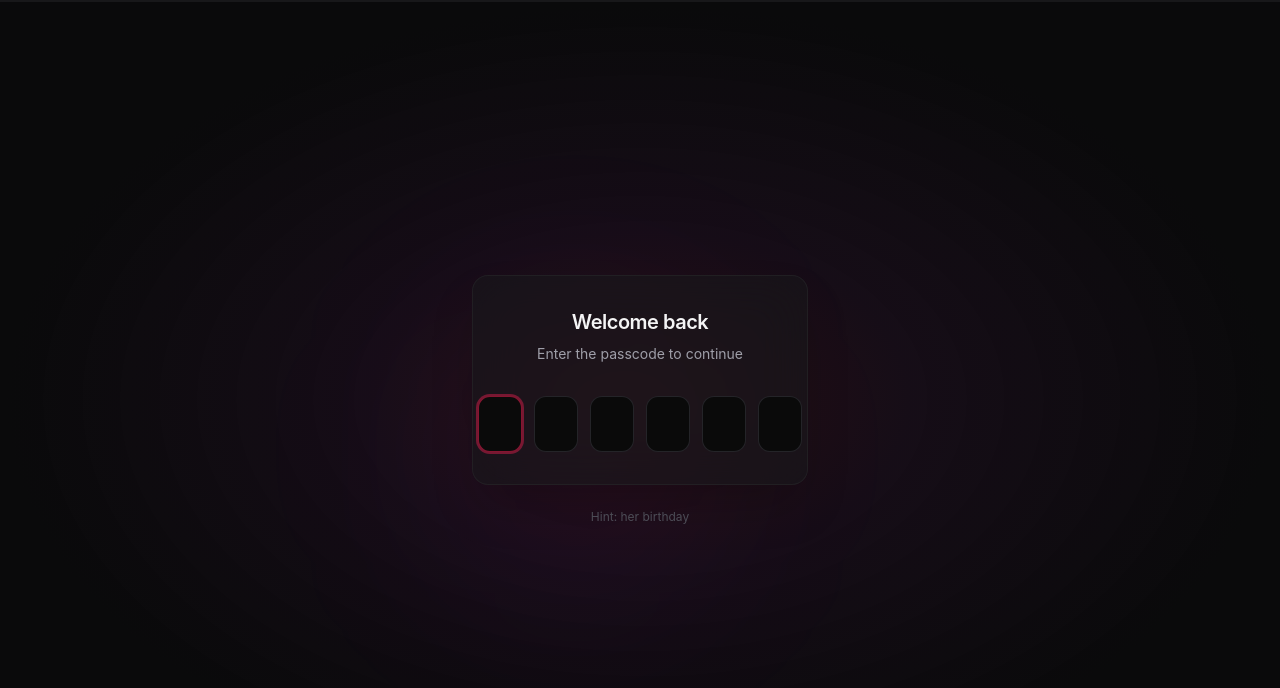
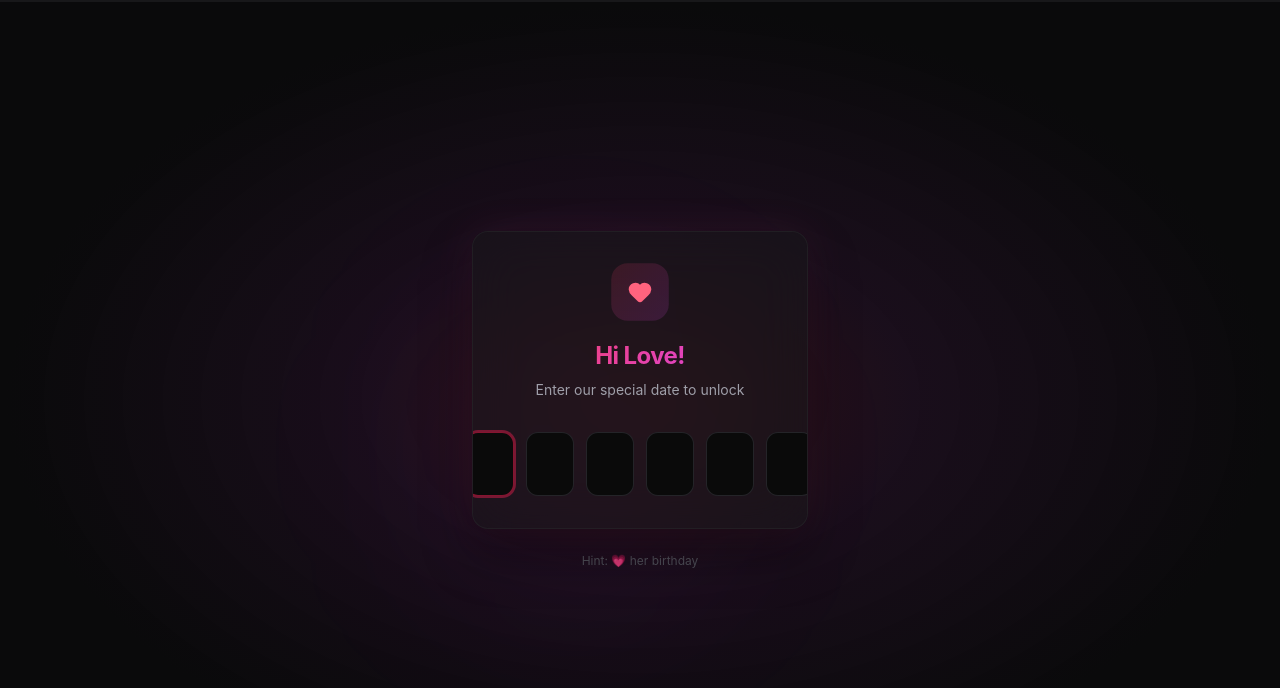
Before and after one commit to EdrianHernandez/pandaa, a React (Vite) app: page / in a window 1280 px wide. Shown: the top 688 px of the page. Built offline with nearby package versions, Linux system fonts and the light colour scheme; the HTML template or start-up script is replaced by a standard one.

Commit message:
Enhance entry gate with romantic styling, floating hearts, and 'Hi Love!' greeting

```diff
--- a/src/pages/EntryGate.jsx
+++ b/src/pages/EntryGate.jsx
@@ -1,9 +1,66 @@
 import { useState, useRef, useEffect } from "react";
-import { motion } from "framer-motion";
+import { motion, AnimatePresence } from "framer-motion";
 import { Heart } from "lucide-react";
 
 const PASSCODE = "100904";
 const LENGTH = 6;
+
+function FloatingHeart({ delay, x, size }) {
+  return (
+    <motion.div
+      className="pointer-events-none absolute"
+      initial={{ opacity: 0, y: 20, x, scale: 0.5 }}
+      animate={{
+        opacity: [0, 0.6, 0.6, 0],
+        y: [20, -120, -260, -400],
+        x: [x, x + 15, x - 10, x + 5],
+        scale: [0.5, 1, 0.9, 0.6],
+      }}
+      transition={{
+        duration: 6,
+        delay,
+        repeat: Infinity,
+        ease: "easeOut",
+      }}
+    >
+      <Heart
+        className="text-rose-400/40"
+        fill="currentColor"
+        style={{ width: size, height: size }}
+      />
+    </motion.div>
+  );
+}
+
+const hearts = [
+  { delay: 0, x: -80, size: 14 },
+  { delay: 1.5, x: 60, size: 10 },
+  { delay: 3, x: -30, size: 16 },
+  { delay: 0.8, x: 90, size: 12 },
+  { delay: 2.2, x: -60, size: 11 },
+];
+
+function SuccessBurst() {
+  return (
+    <div className="pointer-events-none absolute inset-0 flex items-center justify-center">
+      {[...Array(5)].map((_, i) => (
+        <motion.div
+          key={i}
+          initial={{ opacity: 1, scale: 0, x: 0, y: 0 }}
+          animate={{
+            opacity: [1, 1, 0],
+            scale: [0, 1.2, 0.8],
+            x: Math.cos((i * 72 * Math.PI) / 180) * 60,
+            y: Math.sin((i * 72 * Math.PI) / 180) * 60 - 20,
+          }}
+          transition={{ duration: 0.8, ease: "easeOut" }}
+        >
+          <Heart className="h-4 w-4 text-rose-400" fill="currentColor" />
+        </motion.div>
+      ))}
+    </div>
+  );
+}
 
 export default function EntryGate({ onNext }) {
   const [digits, setDigits] = useState(Array(LENGTH).fill(""));
@@ -46,7 +103,7 @@ export default function EntryGate({ onNext }) {
       const code = digits.join("");
       if (code === PASSCODE) {
         setSuccess(true);
-        setTimeout(() => onNext(), 600);
+        setTimeout(() => onNext(), 1000);
       } else {
         setError(true);
         setTimeout(() => {
@@ -65,11 +122,18 @@ export default function EntryGate({ onNext }) {
         className="pointer-events-none absolute inset-0"
         style={{
           background:
-            "radial-gradient(ellipse at center, rgba(244,63,94,0.12) 0%, rgba(217,70,239,0.06) 30%, rgba(10,10,11,1) 70%)",
+            "radial-gradient(ellipse at center, rgba(244,63,94,0.15) 0%, rgba(217,70,239,0.08) 30%, rgba(10,10,11,1) 70%)",
         }}
       />
       <div className="pointer-events-none absolute inset-0">
         <div className="absolute bottom-1/4 left-1/3 h-[300px] w-[300px] rounded-full bg-fuchsia-500/5 blur-[100px]" />
+      </div>
+
+      {/* Floating hearts */}
+      <div className="pointer-events-none absolute inset-0">
+        {hearts.map((h, i) => (
+          <FloatingHeart key={i} {...h} />
+        ))}
       </div>
 
       <motion.div
@@ -79,7 +143,10 @@ export default function EntryGate({ onNext }) {
         transition={{ duration: 0.5, ease: "easeOut" }}
       >
         <motion.div
-          className="rounded-2xl border border-zinc-800/60 bg-zinc-900/60 p-8 shadow-2xl backdrop-blur-xl"
+          className="relative overflow-hidden rounded-2xl border border-zinc-800/60 bg-zinc-900/50 p-8 shadow-2xl backdrop-blur-xl"
+          style={{
+            boxShadow: "0 0 40px rgba(236,72,153,0.08), 0 25px 50px rgba(0,0,0,0.4)",
+          }}
           animate={
             error
               ? { x: [0, -8, 8, -6, 6, -3, 3, 0] }
@@ -87,18 +154,36 @@ export default function EntryGate({ onNext }) {
           }
           transition={{ duration: 0.5 }}
         >
+          <AnimatePresence>
+            {success && <SuccessBurst />}
+          </AnimatePresence>
+
+          {/* Icon */}
+          <div className="mb-5 flex justify-center">
+            <motion.div
+              className="flex h-14 w-14 items-center justify-center rounded-2xl"
+              style={{
+                background: "linear-gradient(135deg, rgba(244,63,94,0.15), rgba(217,70,239,0.15))",
+              }}
+              animate={{ scale: [1, 1.05, 1] }}
+              transition={{ duration: 2, repeat: Infinity, ease: "easeInOut" }}
+            >
+              <Heart className="h-6 w-6 text-rose-400" fill="currentColor" />
+            </motion.div>
+          </div>
+
           {/* Header */}
-          <h1 className="mb-2 text-center text-xl font-semibold tracking-tight text-zinc-100">
-            Welcome back
+          <h1 className="mb-2 text-center text-2xl font-bold tracking-tight gradient-pink-text">
+            Hi Love!
           </h1>
           <p className="mb-8 text-center text-sm text-zinc-400">
-            Enter the passcode to continue
+            Enter our special date to unlock
           </p>
 
           {/* PIN input */}
-          <div className="flex justify-center gap-3" onPaste={handlePaste}>
+          <div className="flex justify-center gap-2.5 sm:gap-3" onPaste={handlePaste}>
             {digits.map((digit, i) => (
-              <input
+              <motion.input
                 key={i}
                 ref={(el) => (inputRefs.current[i] = el)}
                 type="tel"
@@ -108,12 +193,13 @@ export default function EntryGate({ onNext }) {
                 value={digit}
                 onChange={(e) => handleChange(i, e.target.value)}
                 onKeyDown={(e) => handleKeyDown(i, e)}
-                className={`h-14 w-11 rounded-xl border bg-neutral-950 text-center text-xl font-semibold text-zinc-100 outline-none transition-all focus:ring-2 ${
+                whileFocus={{ scale: 1.05 }}
+                className={`h-16 w-12 rounded-xl border text-center text-xl font-semibold text-zinc-100 outline-none transition-all duration-200 ${
                   error
-                    ? "border-red-500/50 focus:ring-red-500/40"
+                    ? "border-red-500/50 bg-red-500/5 focus:ring-2 focus:ring-red-500/40"
                     : digit
-                    ? "border-rose-500/50 focus:ring-rose-500/40"
-                    : "border-zinc-700/50 focus:border-rose-500/50 focus:ring-rose-500/40"
+                    ? "border-rose-500/50 bg-rose-500/5 focus:ring-2 focus:ring-rose-500/40"
+                    : "border-zinc-700/50 bg-neutral-950 focus:border-rose-500/50 focus:ring-2 focus:ring-rose-500/40"
                 }`}
               />
             ))}
@@ -129,20 +215,25 @@ export default function EntryGate({ onNext }) {
             </motion.p>
           )}
 
+          <AnimatePresence>
             {success && (
               <motion.div
                 initial={{ opacity: 0, scale: 0 }}
                 animate={{ opacity: 1, scale: 1 }}
-              className="mt-4 flex justify-center"
+                exit={{ opacity: 0 }}
+                className="mt-4 flex justify-center gap-1"
               >
-              <Heart className="h-5 w-5 text-rose-400" fill="currentColor" />
+                <Heart className="h-4 w-4 text-rose-400" fill="currentColor" />
+                <Heart className="h-5 w-5 text-pink-400" fill="currentColor" />
+                <Heart className="h-4 w-4 text-rose-400" fill="currentColor" />
               </motion.div>
             )}
+          </AnimatePresence>
         </motion.div>
 
         {/* Hint */}
         <p className="mt-6 text-center text-xs text-zinc-600">
-          Hint: her birthday
+          Hint: <span className="text-zinc-500">&#x1F497;</span> her birthday
         </p>
       </motion.div>
     </div>
```
Lines whose indentation alone changed are shown as unchanged.
